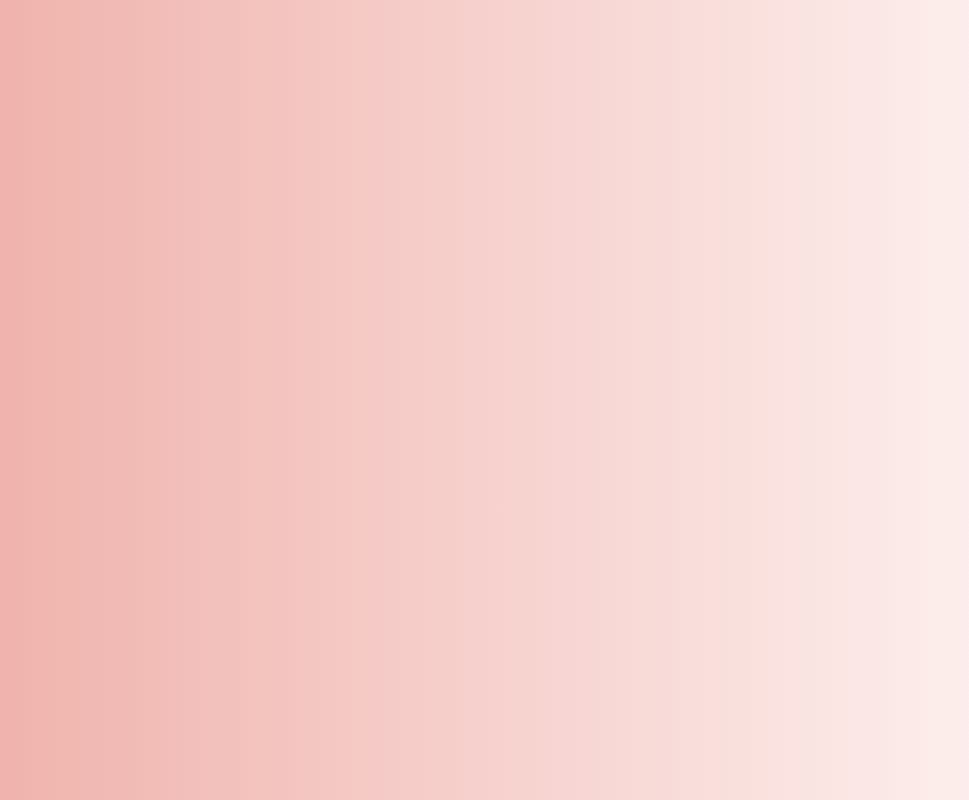
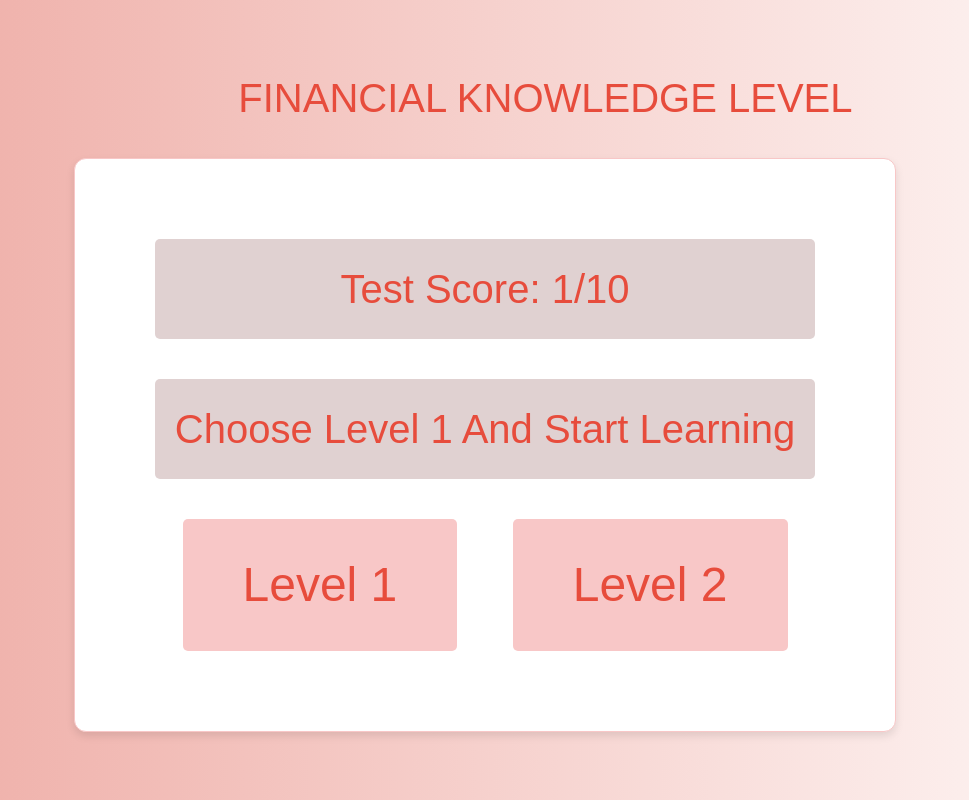
Before and after one commit to Wambyat/FINSAATHI-2.0, a React (Vite) app: page /FinancialKnowledgeLevel in a window 1280 px wide. Before the commit this address had no page. Shown: the whole page, without its empty margins (155-1124 px from the left). Built offline with nearby package versions, Linux system fonts and the light colour scheme.

Commit message:
Added Financial Knowledge Level page

```diff
--- a/src/App.jsx
+++ b/src/App.jsx
@@ -3,6 +3,7 @@ import Login from './components/Login';
 import Landing from "./components/Landing";
 import CreateCourse from './components/CreateCourse';
 import Register from './components/Register';
+import FinancialKnowledgeLevel from './components/Financialknowledgelevel';
 
 // This file shows how you can do routing in React.
 // Try going to /login, /register, /about, /courses on the website and see how the html changes
@@ -15,6 +16,7 @@ function App() {
                 <Route path="/" element={<Landing />} />
                 <Route path="/login" element={<Login />} />
                 <Route path="/register" element={<Register />} />
+                <Route path="/FinancialKnowledgeLevel" element={<FinancialKnowledgeLevel />} />
                 <Route path="/about" element={<CreateCourse />} />
             </Routes>
         </Router>
--- /dev/null
+++ b/src/components/FinancialKnowledgeLevel.css
@@ -0,0 +1,69 @@
+body {
+    margin: 0;
+    padding: 0;
+    font-family: Arial, sans-serif;
+    background: linear-gradient(to right, rgba(238, 170, 163, 1.0), rgba(254, 247, 246, 1.0));
+    height: 100vh;
+    display: flex;
+    justify-content: center;
+    align-items: center;
+}
+
+.container {
+    text-align: center;
+    background: #fff;
+    padding: 80px;
+    border-radius: 12px;
+    box-shadow: 0 4px 8px rgba(0, 0, 0, 0.1);
+    width: 100%;
+    max-width: 1000px;
+    border: 1px solid #f8c7c7;
+}
+
+h1 {
+    color: #e74c3c;
+    font-size: 2.5em;
+    margin-bottom: 30px;
+    align-self: flex-end;
+    margin-left: 20%;
+}
+
+.test-score {
+    background-color: #e0d1d1;
+    padding: 20px;
+    margin: 40px 2;
+    font-size: 2.5em;
+    color: #e74c3c;
+    border-radius: 5px;
+}
+
+.start-learning {
+    background-color: #e0d1d1;
+    padding: 20px;
+    margin: 40px 0;
+    font-size: 2.5em;
+    color: #e74c3c;
+    border-radius: 5px;
+}
+
+.buttons {
+    display: flex;
+    justify-content: space-around;
+    margin-top: 20px;
+}
+
+.level-button {
+    background-color: #f8c7c7;
+    color: #e74c3c;
+    border: none;
+    padding: 30px 60px;
+    font-size: 3.0em;
+    border-radius: 5px;
+    cursor: pointer;
+    transition: background-color 0.3s;
+}
+
+.level-button:hover {
+    background-color: #e74c3c;
+    color: #fff;
+}
--- /dev/null
+++ b/src/components/FinancialKnowledgeLevel.jsx
@@ -0,0 +1,20 @@
+import React from 'react';
+import './FinancialKnowledgeLevel.css';
+
+const FinancialKnowledgeLevel = () => {
+    return (
+        <div>
+            <h1>FINANCIAL KNOWLEDGE LEVEL</h1>
+            <div className="container">
+                <div className="test-score">Test Score: 1/10</div>
+                <div className="start-learning">Choose Level 1 And Start Learning</div>
+                <div className="buttons">
+                    <button className="level-button">Level 1</button>
+                    <button className="level-button">Level 2</button>
+                </div>
+            </div>
+        </div>
+    );
+}
+
+export default FinancialKnowledgeLevel;
```
